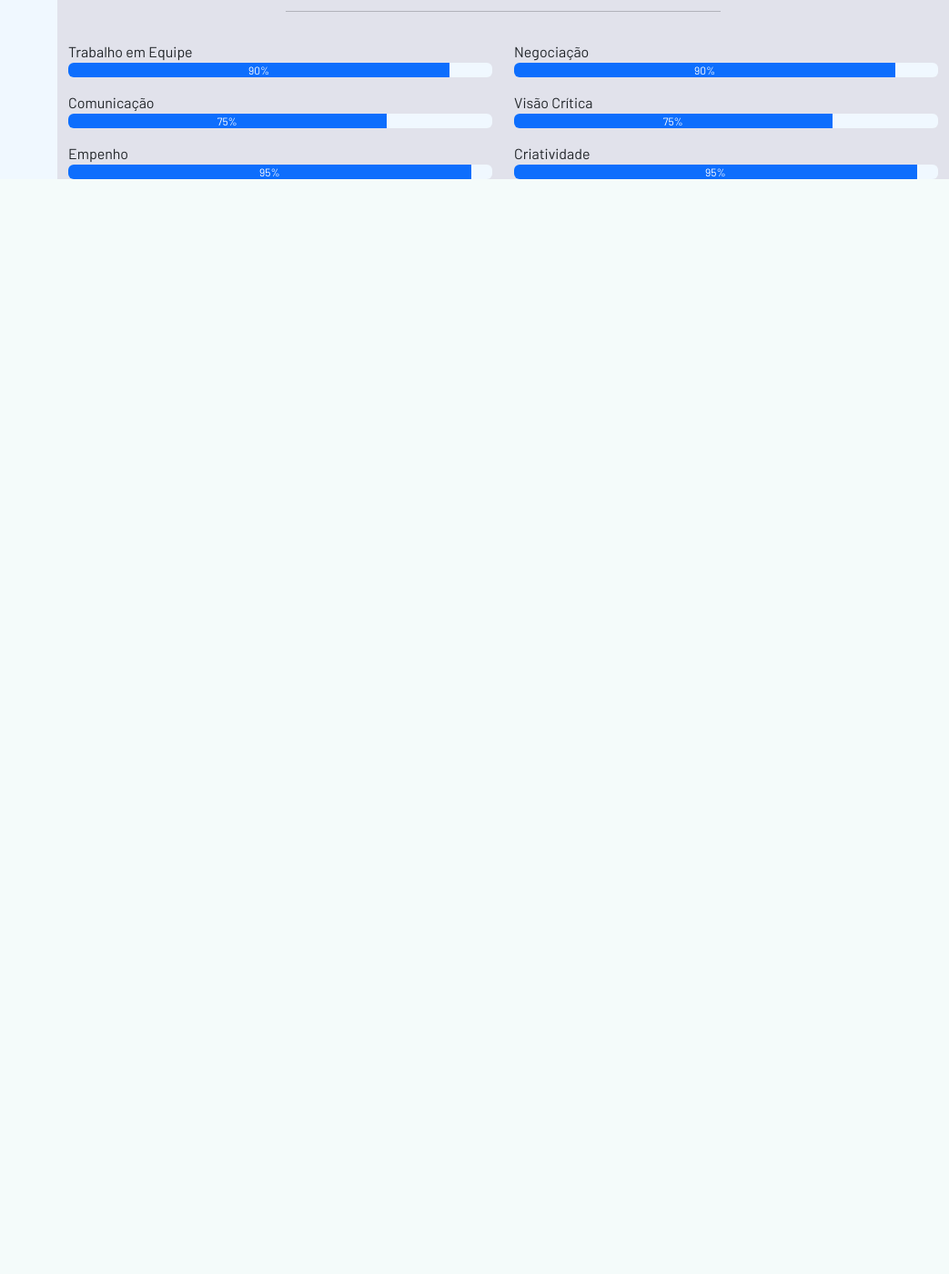
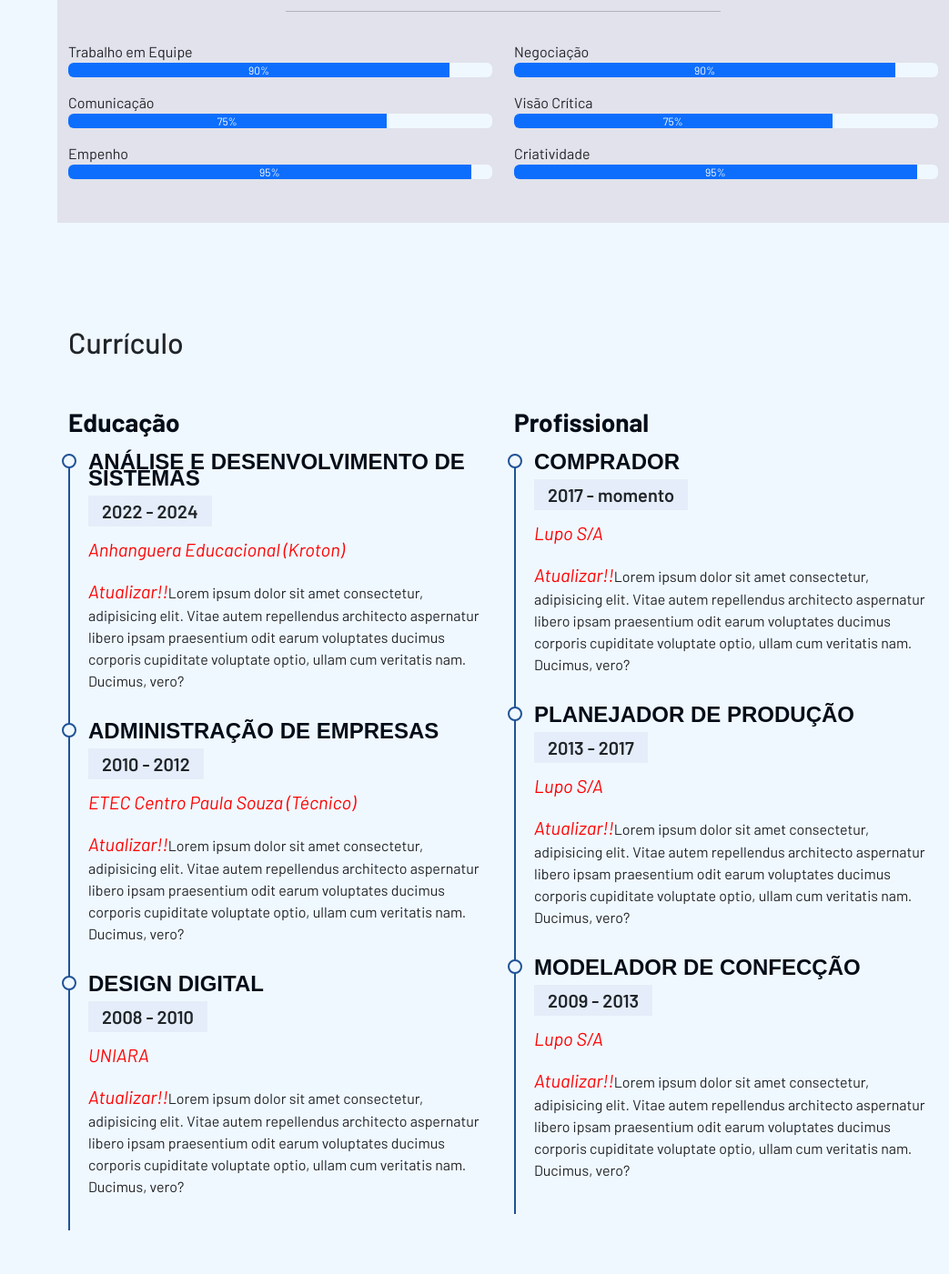
Before and after one commit to Alberto-Moura/Site_Portifolio_Flask, a Flask app: page / in a window 1280 px wide. Shown: the part 2115-3516 px from the top of the page at 91% size, without its empty margins (237-1280 px from the left). Before the commit the page ends 2312 px from the top, so only its background shows below. Run offline with Flask 3, Linux system fonts and the light colour scheme; some libraries are stand-ins or nearby versions.

Commit message:
Inclusão de Curriculo e estilização

```diff
--- a/static/style.css
+++ b/static/style.css
@@ -208,6 +208,56 @@ i.menu-mobile {
     background-color: #e1e2eb;
 }
 
+/* Cor de Fundo da Barra de progresso */
 .progress {
     background-color: aliceblue;
 }
+
+
+/* Estilizando os títulos da seção do Currículo*/
+.cv .cv-title {
+    font-weight: 700;
+    margin-top: 20px;
+    margin-bottom: 20px;
+    color: #050d18;
+}
+
+/* Estilizando os itens do Currículo*/
+.cv .cv-item {
+    padding: 0 0 20px 20px;
+    margin-top: -2px;
+    border-left: 2px solid #1f5297;
+    position: relative;
+}
+
+/* Estilizando a tag H4 dos itens*/
+.cv .cv-item h4 {
+    line-height: 18px;
+    font-weight: 600;
+    text-transform: uppercase;
+    font-family: "Poppins", sans-serif;
+    color: #050d18;
+    margin-bottom: 10px;
+}
+
+/* Estilizando a tag H5 dos itens */
+.cv .cv-item h5 {
+    background: #e4edf9;
+    padding: 5px 15px;
+    display: inline-block;
+    font-weight: 600;
+    margin-bottom: 10px;
+}
+
+/* Pseudo Classe Before */
+.cv .cv-item::before {
+    content: "";
+    position: absolute;
+    top: 0;
+    width: 16px;
+    height: 16px;
+    border: 2px solid #1f5297;
+    background: aliceblue;
+    border-radius: 50%;
+    left: -9px;
+}
--- a/templates/index.html
+++ b/templates/index.html
@@ -46,13 +46,13 @@
                   <a class="nav-link" href="#habilidades"><i class="bi bi-card-checklist"></i> Habilidades</a>
                 </li>
                 <li class="nav-item">
-                    <a class="nav-link" href="#"><i class="bi bi-file-earmark"></i> Currículo</a>
+                    <a class="nav-link" href="#curriculo"><i class="bi bi-file-earmark"></i> Currículo</a>
                 </li>
                 <li class="nav-item">
-                    <a class="nav-link" href="#"><i class="bi bi-collection"></i> Portifólio</a>
+                    <a class="nav-link" href="#portifolio"><i class="bi bi-collection"></i> Portifólio</a>
                 </li>
                 <li class="nav-item">
-                    <a class="nav-link" href="#"><i class="bi bi-envelope"></i> Contato</a>
+                    <a class="nav-link" href="#contato"><i class="bi bi-envelope"></i> Contato</a>
                 </li>
               </ul>
         </nav>
@@ -156,7 +156,7 @@
         </section>
 
         <section class="mt-5 section-bg" id="habilidades">
-            <div class="container pt-5">
+            <div class="container pt-5 pb-5">
                 <h2 class="pt-5">Habilidades</h2>
                 <p><em>ATUALIZAR!!</em> Lorem ipsum dolor sit amet consectetur adipisicing elit. Nam voluptate, accusamus maiores delectus architecto asperiores obcaecati fuga corporis illo reprehenderit debitis officia? Minus, laborum eligendi? Exercitationem facilis cupiditate quas suscipit. Lorem ipsum dolor sit, amet consectetur adipisicing elit. Tempore consequatur porro distinctio nostrum sed quo libero quaerat voluptates dolorum error aliquam odio perspiciatis unde in aut, ipsum officia ullam repellat?</p>
 
@@ -274,6 +274,68 @@
             </div>
         </section>
 
+        <section class="mt-5 cv" id="curriculo">
+            <div class="container pt-5 pb-5">
+                <h2 class="py-3 pb-4">Currículo</h2>
+                <div class="row">
+                    <div class="col-md-6">
+                        <h3 class="cv-title">Educação</h3>
+
+                        <div class="cv-item">
+                            <h4>Análise e Desenvolvimento de Sistemas</h4>
+                            <h5>2022 - 2024</h5>
+                            <p><em>Anhanguera Educacional (Kroton)</em></p>
+                            <p><em>Atualizar!!</em>Lorem ipsum dolor sit amet consectetur, adipisicing elit. Vitae autem repellendus architecto aspernatur libero ipsam praesentium odit earum voluptates ducimus corporis cupiditate voluptate optio, ullam cum veritatis nam. Ducimus, vero?</p>
+                        </div>
+
+                        <div class="cv-item">
+                            <h4>Administração de Empresas</h4>
+                            <h5>2010 - 2012</h5>
+                            <p><em>ETEC Centro Paula Souza (Técnico)</em></p>
+                            <p><em>Atualizar!!</em>Lorem ipsum dolor sit amet consectetur, adipisicing elit. Vitae autem repellendus architecto aspernatur libero ipsam praesentium odit earum voluptates ducimus corporis cupiditate voluptate optio, ullam cum veritatis nam. Ducimus, vero?</p>
+                        </div>
+
+                        <div class="cv-item">
+                            <h4>Design Digital</h4>
+                            <h5>2008 - 2010</h5>
+                            <p><em>UNIARA</em></p>
+                            <p><em>Atualizar!!</em>Lorem ipsum dolor sit amet consectetur, adipisicing elit. Vitae autem repellendus architecto aspernatur libero ipsam praesentium odit earum voluptates ducimus corporis cupiditate voluptate optio, ullam cum veritatis nam. Ducimus, vero?</p>
+                        </div>
+
+                    </div>
+
+                    <div class="col-md-6">
+                        <h3 class="cv-title">Profissional</h3>
+
+                        <div class="cv-item">
+                            <h4>Comprador</h4>
+                            <h5>2017 - momento</h5>
+                            <p><em>Lupo S/A</em></p>
+                            <p><em>Atualizar!!</em>Lorem ipsum dolor sit amet consectetur, adipisicing elit. Vitae autem repellendus architecto aspernatur libero ipsam praesentium odit earum voluptates ducimus corporis cupiditate voluptate optio, ullam cum veritatis nam. Ducimus, vero?</p>
+                        </div>
+
+                        <div class="cv-item">
+                            <h4>Planejador de Produção</h4>
+                            <h5>2013 - 2017</h5>
+                            <p><em>Lupo S/A</em></p>
+                            <p><em>Atualizar!!</em>Lorem ipsum dolor sit amet consectetur, adipisicing elit. Vitae autem repellendus architecto aspernatur libero ipsam praesentium odit earum voluptates ducimus corporis cupiditate voluptate optio, ullam cum veritatis nam. Ducimus, vero?</p>
+                        </div>
+
+                        <div class="cv-item">
+                            <h4>Modelador de Confecção</h4>
+                            <h5>2009 - 2013</h5>
+                            <p><em>Lupo S/A</em></p>
+                            <p><em>Atualizar!!</em>Lorem ipsum dolor sit amet consectetur, adipisicing elit. Vitae autem repellendus architecto aspernatur libero ipsam praesentium odit earum voluptates ducimus corporis cupiditate voluptate optio, ullam cum veritatis nam. Ducimus, vero?</p>
+                        </div>
+
+                    </div>
+
+                </div>
+
+            </div>
+
+        </section>
+
     </main>
 
     <script src="../static/bootstrap/js/bootstrap.bundle.min.js"></script>
```
